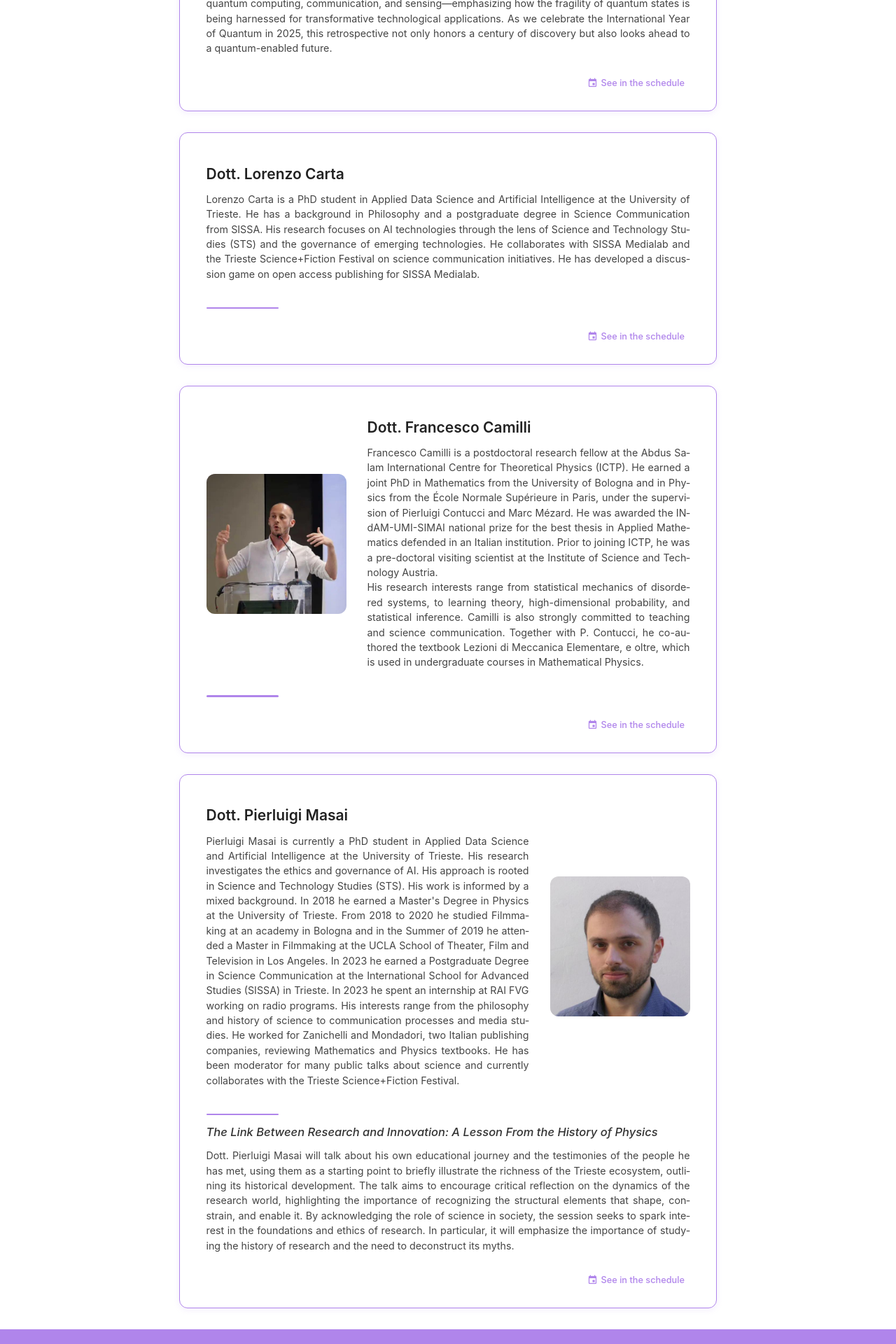
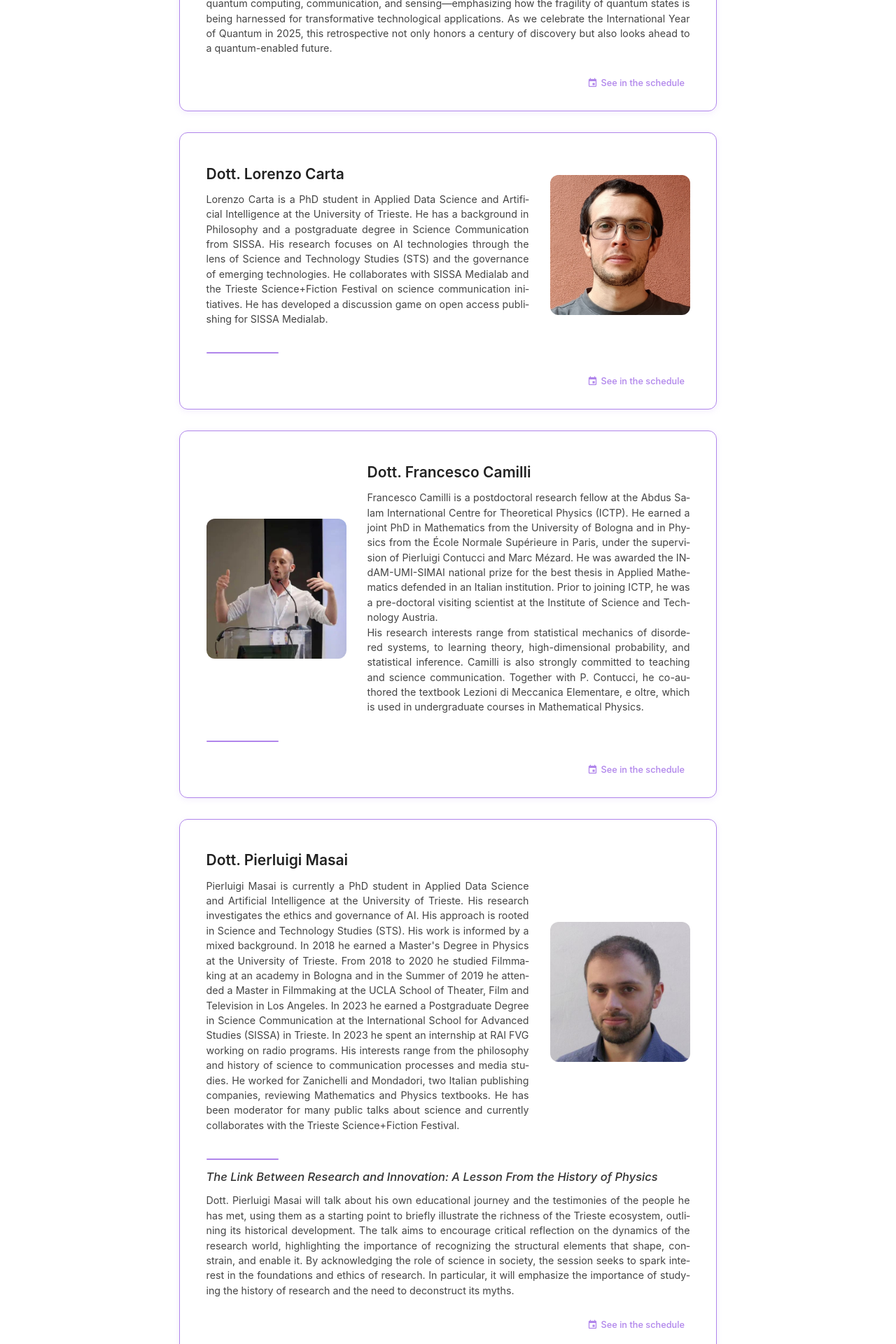
Before and after one commit to ai-sf/gipe, a Jekyll site: the page built from speakers.html, in a window 1280 px wide. Shown: the part 3383-5303 px from the top of the page at 70% size. Built offline with Jekyll 4.4.1, drawn with Linux system fonts in a browser that asks for light colours; nearby versions of some CDN libraries.

Commit message:
aggiunta foto dott carta

```diff
--- a/_data/schedule.yml
+++ b/_data/schedule.yml
@@ -161,7 +161,7 @@ physicist Paolo Budinich."
         - title: "Presentation of SISSA's physics research branches."
       speakers:
         - name: "Lorenzo Carta"
-          # photo: "/img/speakers/"
+          photo: "/img/speakers/carta/foto_carta.jpeg"
           description: "PhD student at University of Trieste"
           id: "carta"
       note: "Private transportation provided."
--- a/_data/speakers.yml
+++ b/_data/speakers.yml
@@ -52,7 +52,7 @@
 
 - id: carta
   name: Dott. Lorenzo Carta
-  # photo: ""
+  photo: "/img/speakers/carta/foto_carta.jpeg"
   bio: "Lorenzo Carta is a PhD student in Applied Data Science and Artificial Intelligence at the University of Trieste. He has a background in Philosophy and a postgraduate degree in Science Communication from SISSA. His research focuses on AI technologies through the lens of Science and Technology Studies (STS) and the governance of emerging technologies. He collaborates with SISSA Medialab and the Trieste Science+Fiction Festival on science communication initiatives. He has developed a discussion game on open access publishing for SISSA Medialab."
 
 - id: camilli
```
Also changed, not shown: img/speakers/carta/foto_carta.jpeg (added).
